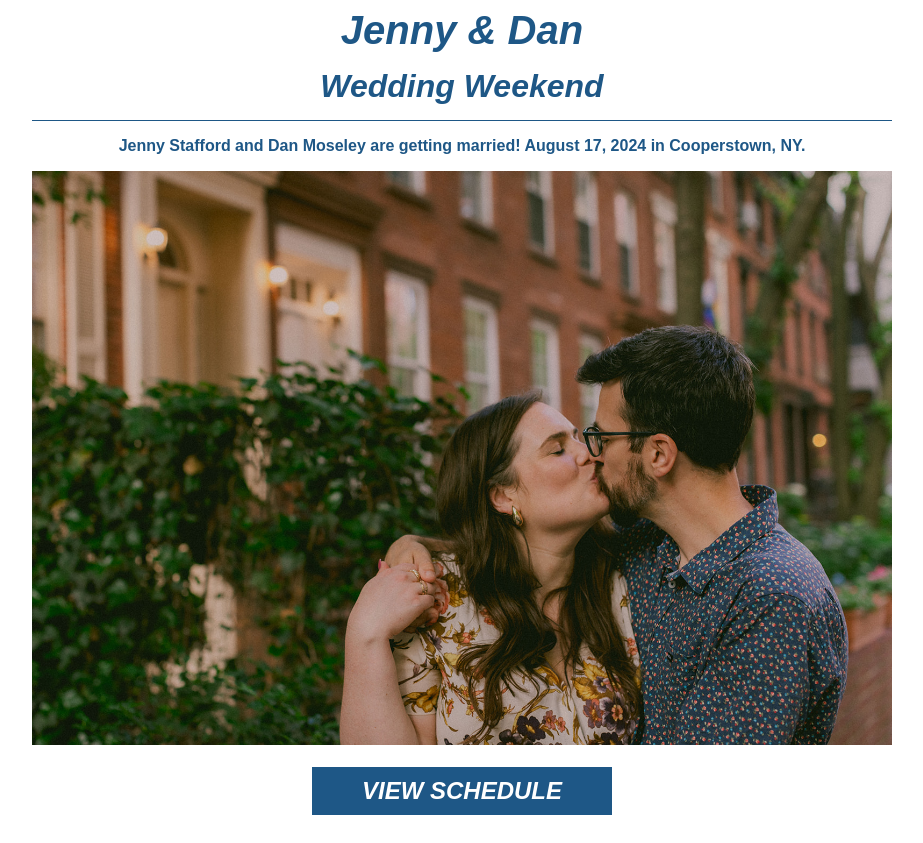
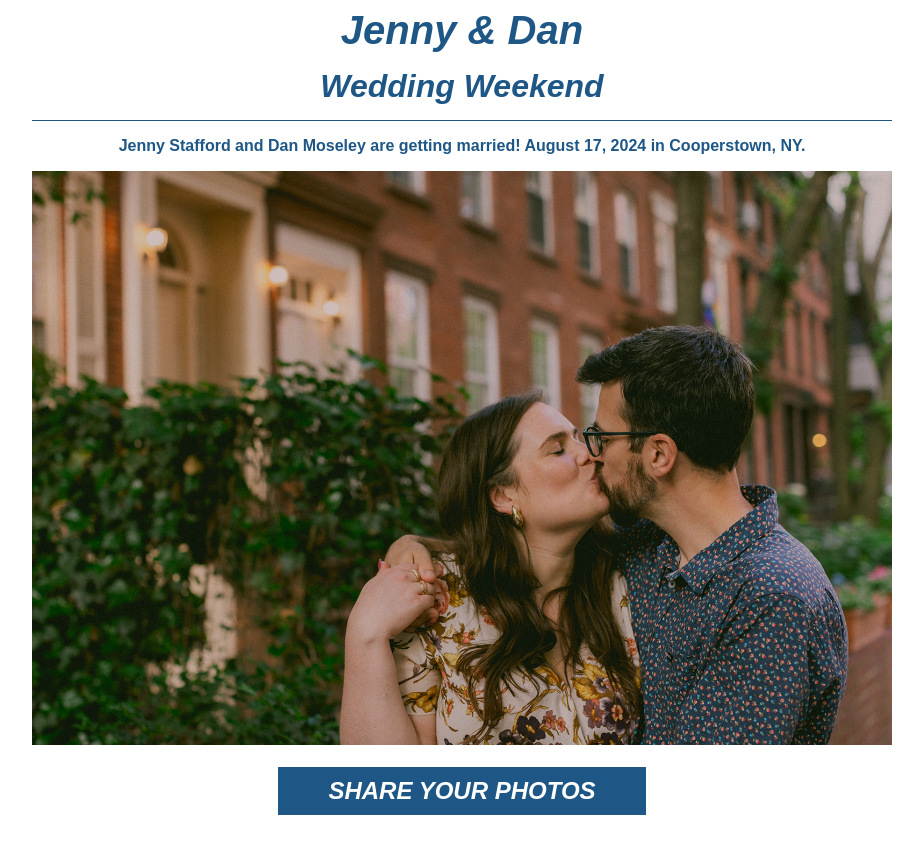
Before and after one commit to danomoseley/jennydan, a SvelteKit app: page / in a window 1280 px wide. Shown: the whole page, without its empty margins (178-1101 px from the left). Built offline with nearby package versions, Linux system fonts and the light colour scheme.

Commit message:
Add share photos to menu and home page

```diff
--- a/src/routes/+page.svelte
+++ b/src/routes/+page.svelte
@@ -13,5 +13,5 @@
   </p>
   <img id="us" alt="Jenny and Dan in the neighborhood they lived in NYC." src={us} />
   <br/><br/>
-  <a href="/schedule"><div class="button">VIEW SCHEDULE</div></a>
+  <a href="/photos"><div class="button">SHARE YOUR PHOTOS</div></a>
 </div>
--- a/src/routes/Menu.svelte
+++ b/src/routes/Menu.svelte
@@ -9,7 +9,7 @@
 
 {#if open}
     <div class="menu">
-        {#each [{title:'Wedding Weekend',link:'/'}, {title:'Schedule',link:'/schedule'},{title:'Getting To Cooperstown',link:'/travel'},{title:'Things To Do','link':'/things-to-do'},{title:'Frequently Asked Questions','link':'/faq'},{title:'Our Registry','link':'/registry'},{title:'Accommodations','link':'/accommodations'}] as link, i}
+        {#each [{title:'Wedding Weekend',link:'/'},{title:'Share Your Photos',link:'/photos'},{title:'Schedule',link:'/schedule'},{title:'Getting To Cooperstown',link:'/travel'},{title:'Things To Do','link':'/things-to-do'},{title:'Frequently Asked Questions','link':'/faq'},{title:'Our Registry','link':'/registry'},{title:'Accommodations','link':'/accommodations'}] as link, i}
             <p transition:fly={{ y: -15, delay: 50 * i }}>
                 <a href={link.link}>{link.title}</a>
             </p>
```
